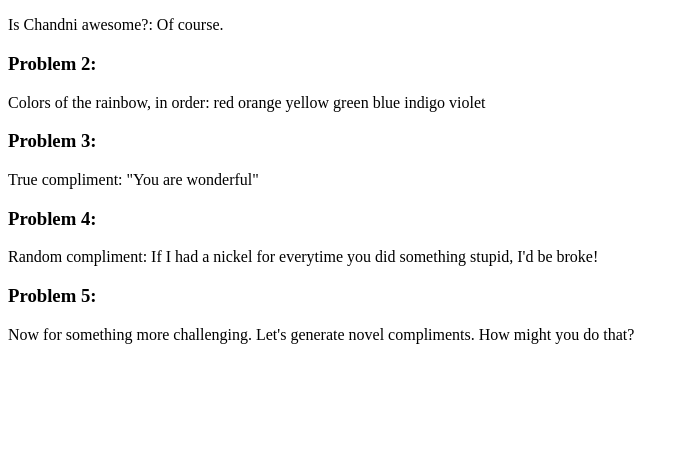
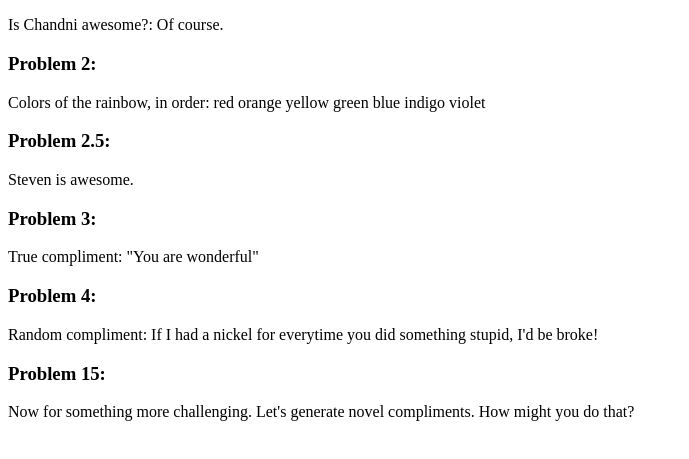
Before and after one commit to chandnirpatel/JavaScriptGames, a website: page everything.html in a window 1280 px wide. Shown: the part 91-550 px from the top of the page, without its empty margins (0-689 px from the left). Drawn offline with Linux system fonts and the light colour scheme.

```diff
--- a/everything.html
+++ b/everything.html
@@ -24,10 +24,10 @@
   -->
 
   <h3>Problem 1:</h3>
-  <p>Is Chandni awesome?: <span id="output"></span></p>
+  <p class="answer p1">Is Chandni awesome?: <span id="output"></span></p>
 
   <h3>Problem 2:</h3>
-  <p>
+  <p class="answer p2">
     Colors of the rainbow, in order:
     <span id="color1"></span>
     <span id="color2"></span>
@@ -39,13 +39,13 @@
 	</p>
 
   <h3>Problem 3:</h3>
-  <p>True compliment: <span id="trueCompliment">"You are wonderful"</span></p>
+  <p class="answer p3">True compliment: <span id="trueCompliment">"You are wonderful"</span></p>
 
   <h3>Problem 4:</h3>
-  <p>Random compliment: <span id="compliment"></span></p>
+  <p class="answer p4">Random compliment: <span id="compliment"></span></p>
 
-  <h3>Problem 5:</h3>
-  <p>
+  <h3>Problem 15:</h3>
+  <p class="answer p5">
     Now for something more challenging.  Let's generate novel compliments.
     How might you do that?
   </p>
--- a/src/problem03.js
+++ b/src/problem03.js
@@ -1,7 +1,10 @@
-//Why is there no problem 3?  :)  More easy problems please!
+// Chandni: Why is there no problem 3?  :)  More easy problems please!
 // Can you teach me how to add html into different parts of everything.html using JS only?
 // I would like to add the comment Steven is awesome after problem two's answer
 
+// Steven: Notice how I classes to the HTML to find the correct place to insert this answer.
+
 var answerProblem03 = function() {
-	console.log("Steve is awesome!");
+	var answerP2 = document.querySelector('.answer.p2');
+	answerP2.insertAdjacentHTML('afterend', '<h3>Problem 2.5:</h3><p>Steven is awesome.</p>');
 }
```
Also changed, not shown: test/problem5.spec.js (added, +31 -0 lines).
